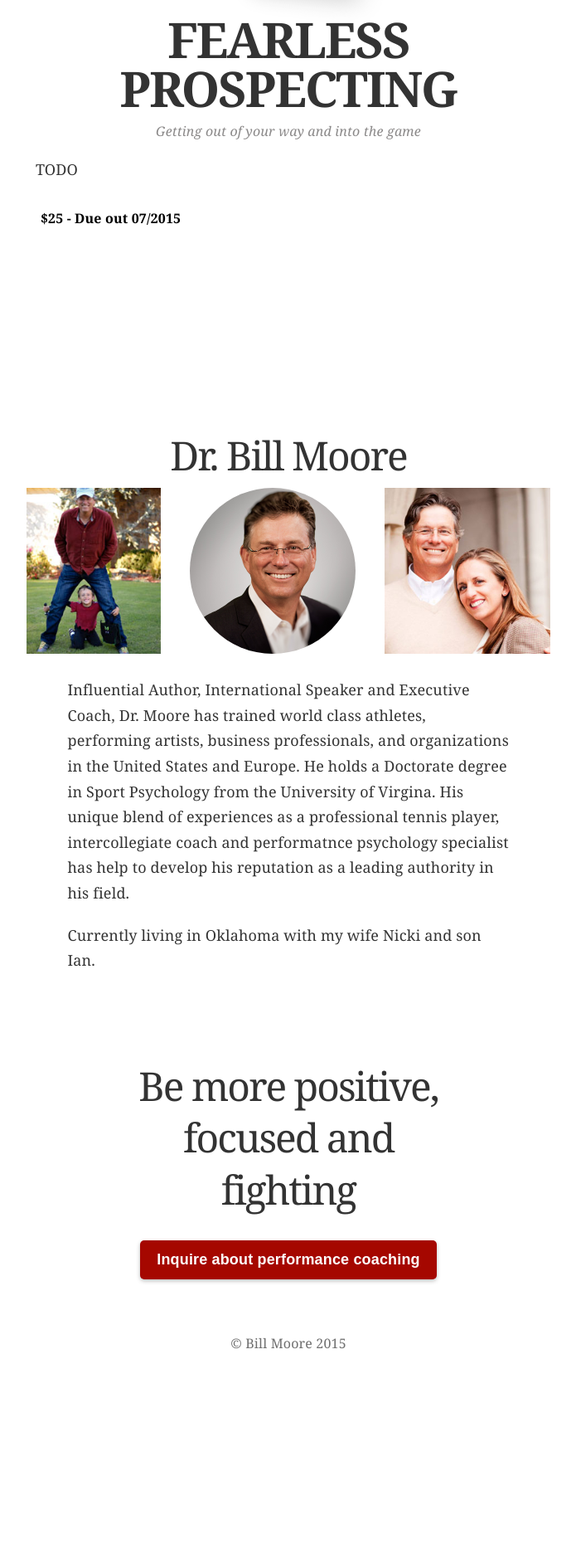
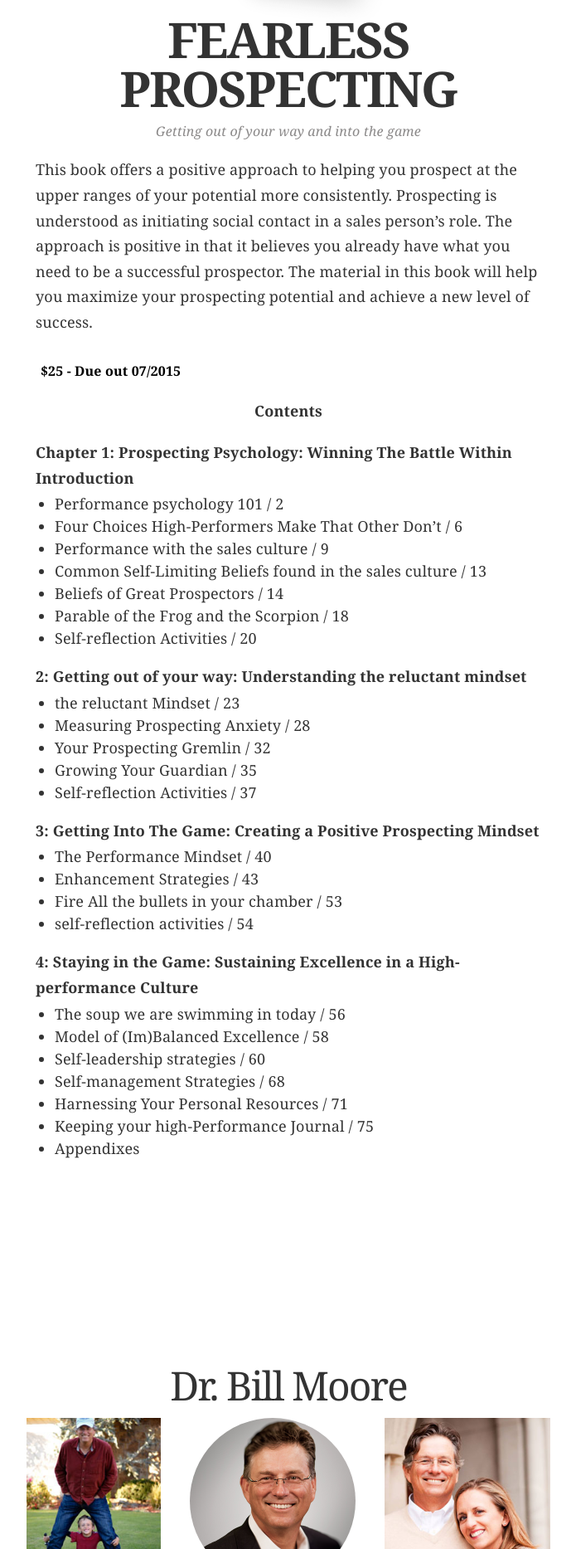
Before and after one commit to zamiang/drbillmoore, a Jekyll site: the page built from _books/professional.md, in a window 1280 px wide. Shown: the part 396-2263 px from the top of the page at 83% size, without its empty margins (292-987 px from the left). Built offline with Jekyll 4.4.1, drawn with Linux system fonts in a browser that asks for light colours; nearby versions of some CDN libraries; Markdown is read by kramdown in place of the engine named in the settings; before the commit the page ends 2040 px from its top, so only the background shows below that.

Commit message:
add contents for fearless prospecting

```diff
--- a/_books/professional.md
+++ b/_books/professional.md
@@ -4,8 +4,73 @@ subtitle: Getting out of your way and into the game
 image: /assets/images/prospecting.jpg
 type: corporate
 layout: 'book'
+contents: "
+**Chapter 1: Prospecting Psychology: Winning The Battle Within**
+**Introduction**
+
+
+- Performance psychology 101 / 2
+
+- Four Choices High-Performers Make That Other Don’t / 6
+
+- Performance with the sales culture / 9
+
+- Common Self-Limiting Beliefs found in the sales culture / 13
+
+- Beliefs of Great Prospectors / 14
+
+- Parable of the Frog and the Scorpion / 18
+
+- Self-reflection Activities / 20
+
+
+**2: Getting out of your way: Understanding the reluctant mindset**
+
+
+- the reluctant Mindset / 23
+
+- Measuring Prospecting Anxiety / 28
+
+- Your Prospecting Gremlin / 32
+
+- Growing Your Guardian / 35
+
+- Self-reflection Activities / 37
+
+
+**3: Getting Into The Game: Creating a Positive Prospecting Mindset**
+
+
+- The Performance Mindset / 40
+
+- Enhancement Strategies / 43
+
+- Fire All the bullets in your chamber / 53
+
+- self-reflection activities / 54
+
+
+**4: Staying in the Game: Sustaining Excellence in a High-performance Culture**
+
+
+- The soup we are swimming in today / 56
+
+- Model of (Im)Balanced Excellence / 58
+
+- Self-leadership strategies / 60
+
+- Self-management Strategies / 68
+
+- Harnessing Your Personal Resources / 71
+
+- Keeping your high-Performance Journal / 75
+
+- Appendixes
+
+
+"
 ---
 
-TODO
+This book offers a positive approach to helping you prospect at the upper ranges of your potential more consistently. Prospecting is understood as initiating social contact in a sales person’s role. The approach is positive in that it believes you already have what you need to be a successful prospector. The material in this book will help you maximize your prospecting potential and achieve a new level of success.
 
 <div class="book-price item-supheading">$25 - Due out 07/2015</div>
```
Also changed, not shown: assets/stylesheets/app.css (+8 -0 lines), assets/stylesheets/app.css.sass (+8 -0 lines), assets/application.css, 1 other file.
